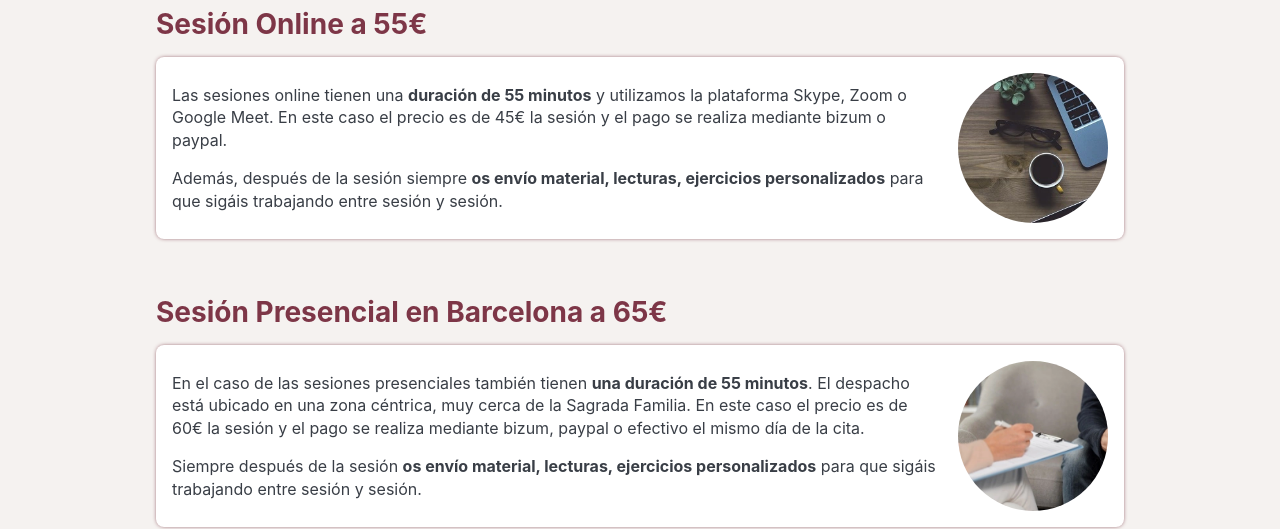
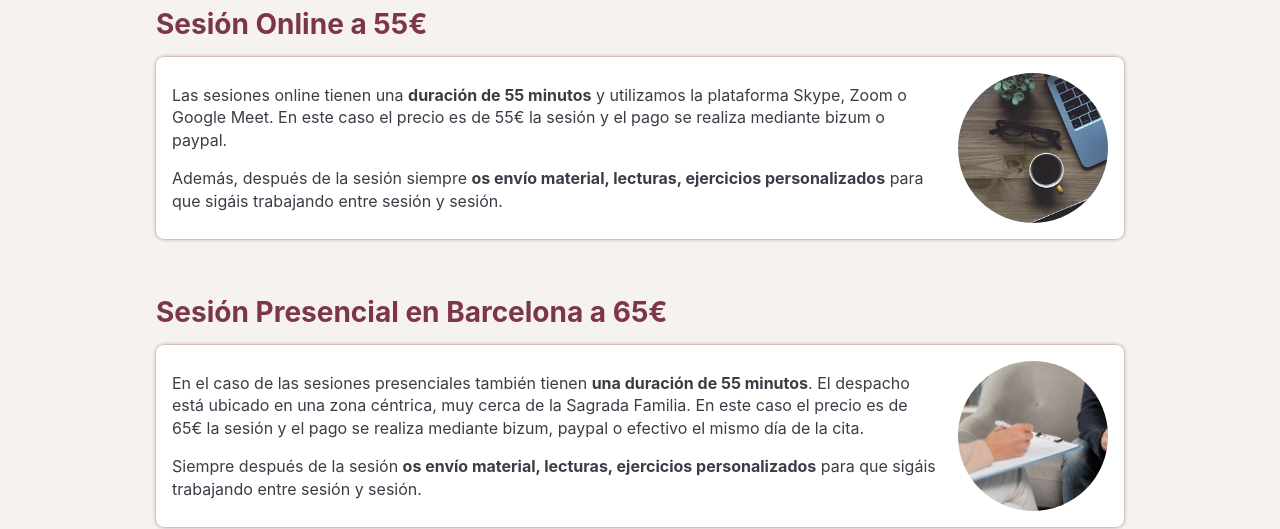
Before and after one commit to nurialeonsallent/nurialeon.com, a Jekyll site: the page built from _pages/servicios.md, in a window 1280 px wide and 900 px high, scrolled down 763 px. Shown: the part 175-704 px from the top of the window. Built offline with Jekyll 4.4.1, drawn with Linux system fonts in a browser that asks for light colours.

Commit message:
Update servicios.md

```diff
--- a/_pages/servicios.md
+++ b/_pages/servicios.md
@@ -33,7 +33,7 @@ Me he formado sobre todo en **terapia cognitivo-conductual** y **terapia breve e
 
 <div class="columnas-2 sesion-card card">
 <div class="content" markdown="1">
-Las sesiones online tienen una **duración de 55 minutos** y utilizamos la plataforma Skype, Zoom o Google Meet. En este caso el precio es de 45€ la sesión y el pago se realiza mediante bizum o paypal.
+Las sesiones online tienen una **duración de 55 minutos** y utilizamos la plataforma Skype, Zoom o Google Meet. En este caso el precio es de 55€ la sesión y el pago se realiza mediante bizum o paypal.
 
 Además, después de la sesión siempre **os envío material, lecturas, ejercicios personalizados** para que sigáis trabajando entre sesión y sesión.
 </div>
@@ -45,7 +45,7 @@ Además, después de la sesión siempre **os envío material, lecturas, ejercici
 <div class="columnas-2 sesion-card card">
 <div class="content" markdown="1">
 
-En el caso de las sesiones presenciales también tienen **una duración de 55 minutos**. El despacho está ubicado en una zona céntrica, muy cerca de la Sagrada Familia. En este caso el precio es de 60€ la sesión y el pago se realiza mediante bizum, paypal o efectivo el mismo día de la cita.
+En el caso de las sesiones presenciales también tienen **una duración de 55 minutos**. El despacho está ubicado en una zona céntrica, muy cerca de la Sagrada Familia. En este caso el precio es de 65€ la sesión y el pago se realiza mediante bizum, paypal o efectivo el mismo día de la cita.
 
 Siempre después de la sesión **os envío material, lecturas, ejercicios personalizados** para que sigáis trabajando entre sesión y sesión.
 </div>
```
